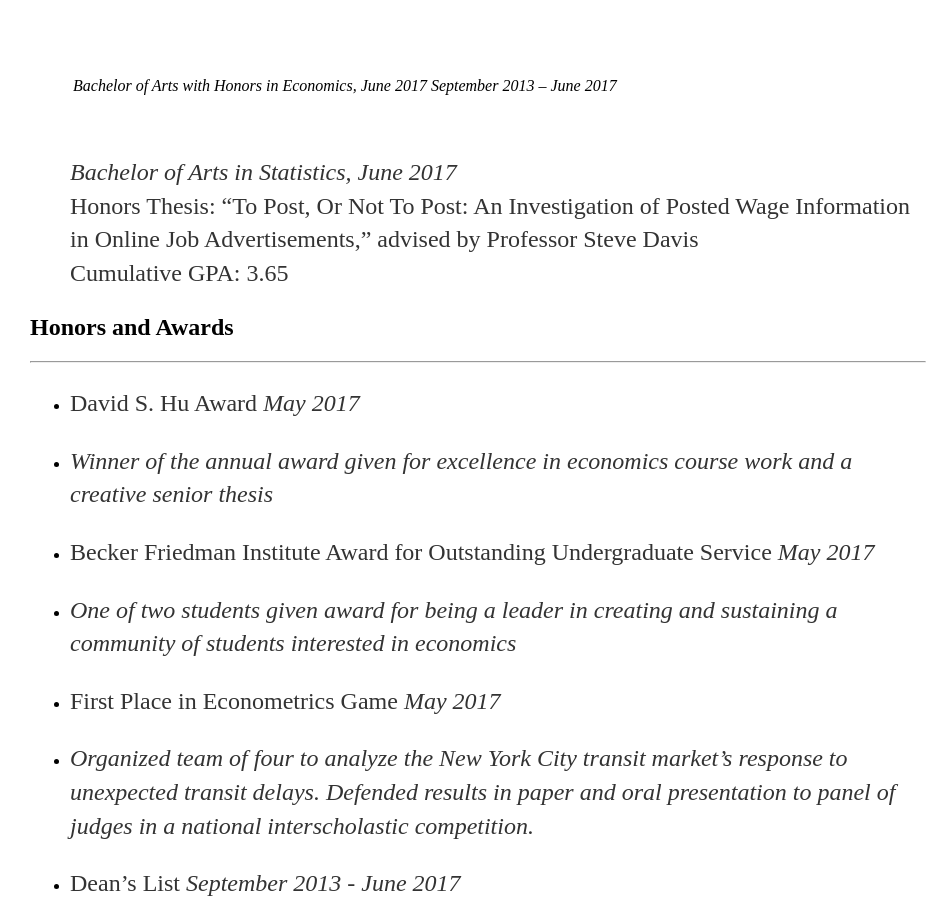
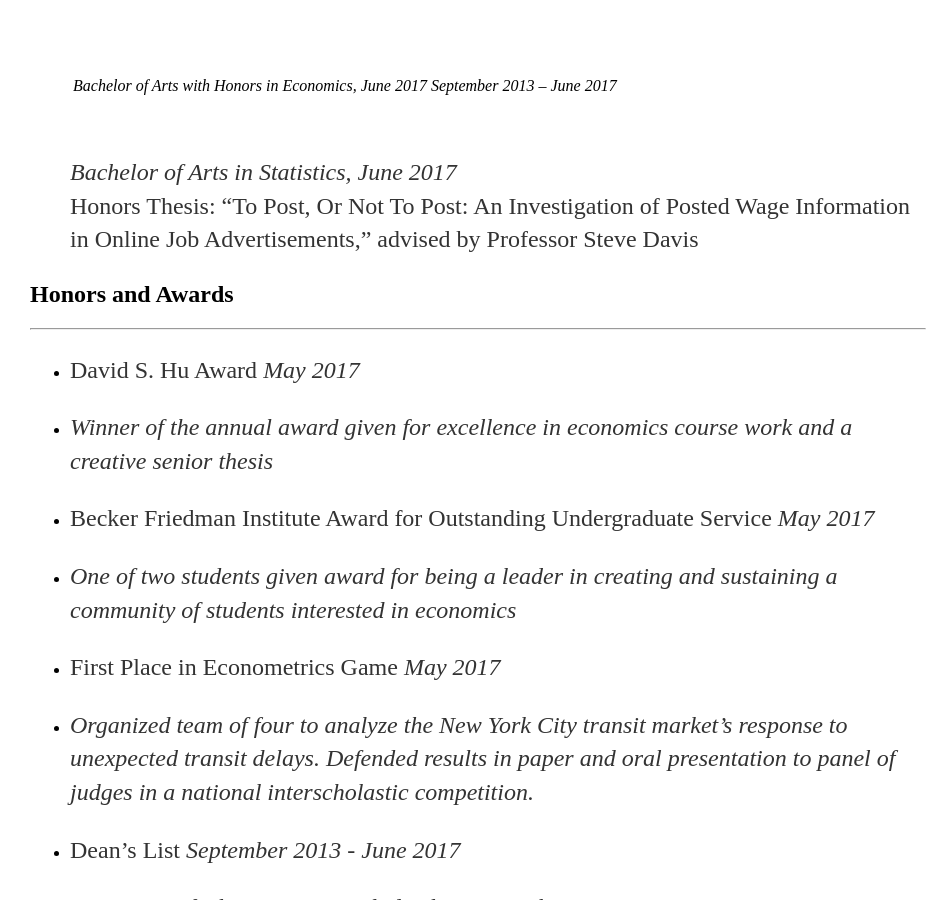
Before and after one commit to lcurrier/lcurrier.github.io, a Jekyll site: the page built from cv/index.html, in a window 1280 px wide and 900 px high, scrolled down 385 px. Shown: the whole window, without its empty margins (162-1103 px from the left). Built offline with Jekyll 4.4.1, drawn with Linux system fonts in a browser that asks for light colours.

Commit message:
Update index.html

```diff
--- a/cv/index.html
+++ b/cv/index.html
@@ -51,7 +51,6 @@ title: Sylvia Klosin's CV
 <p><br />
 <span><em>Bachelor of Arts in Statistics, June 2017</em></span><br />
 <span>Honors Thesis: “To Post, Or Not To Post: An Investigation of Posted Wage Information in Online Job Advertisements,” advised by Professor Steve Davis</span><br />
-<span>Cumulative GPA: 3.65</span></p></li>
 </ul>
 
 <h2 id="honors-and-awards" class="unnumbered unnumbered">Honors and Awards</h2>
```
